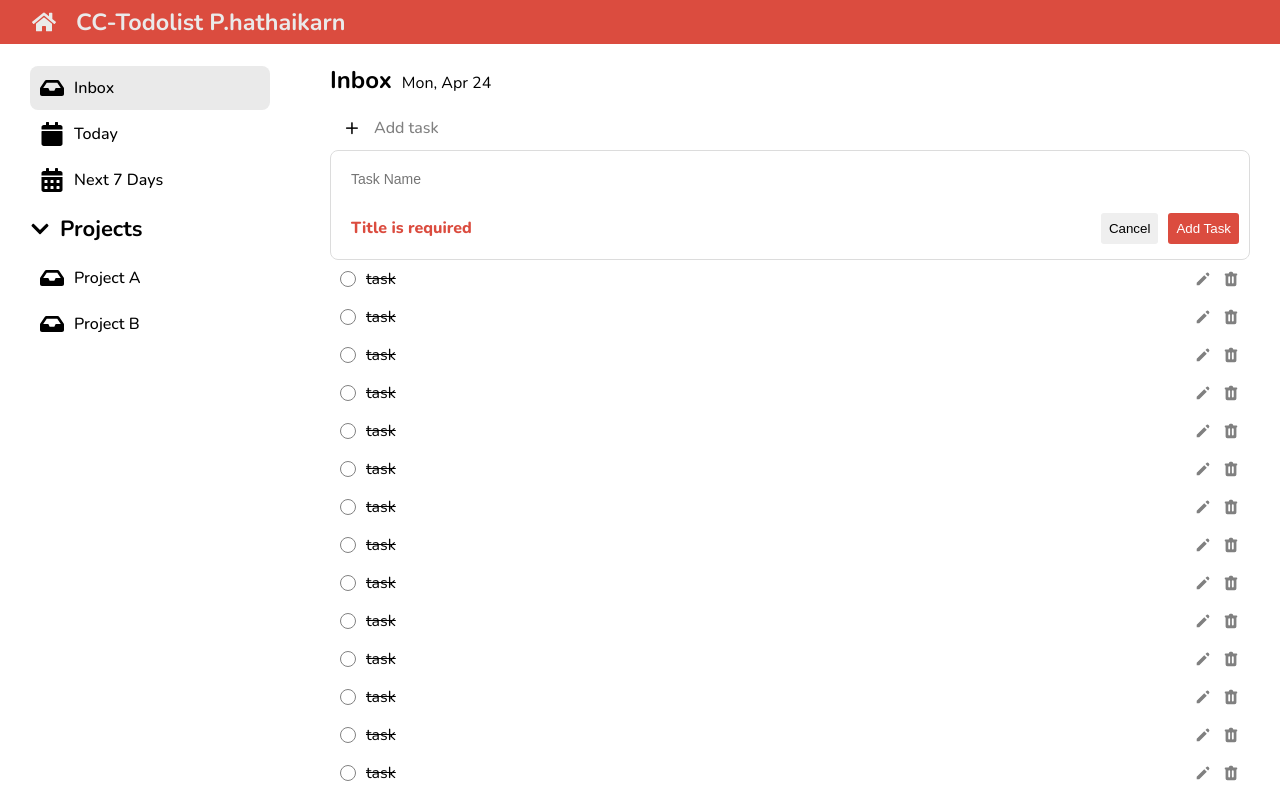
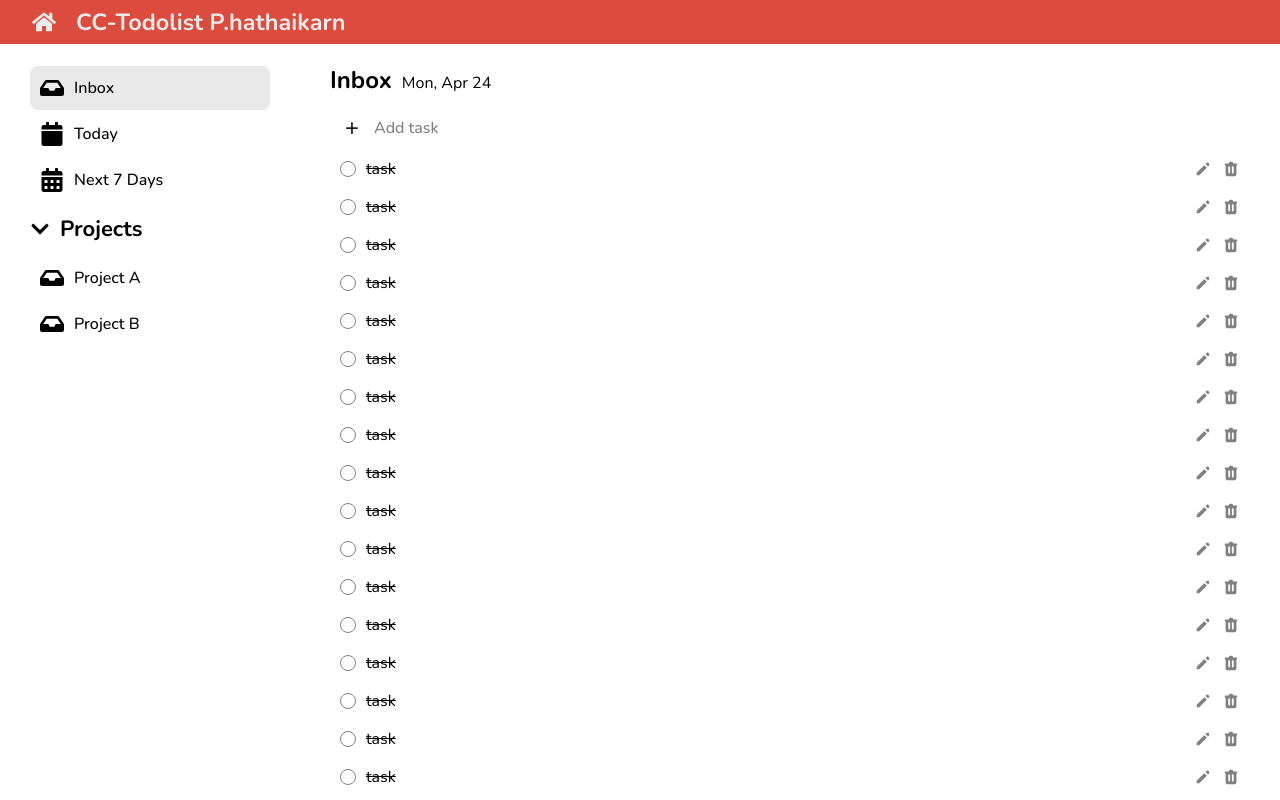
Before and after one commit to Prhathaikarn/React-Todolist, a React (Create React App) app: page / in a window 1280 px wide. Built offline with nearby package versions, Linux system fonts and the light colour scheme; the HTML template or start-up script is replaced by a standard one.

Commit message:
UI state toggle addTodo

```diff
--- a/src/components/Todo/AddTodo.jsx
+++ b/src/components/Todo/AddTodo.jsx
@@ -1,16 +1,24 @@
-import styles from './AddTodo.module.scss'
-import { TodoForm } from './TodoForm'
+import styles from './AddTodo.module.scss';
+import { useState } from 'react';
+import { TodoForm } from './TodoForm';
 
 export function AddTodo() {
-    return (
-        <>
-        <div className={styles.add__todo}>
-        <span>+</span>
-        <h3>Add task</h3>
-      </div>
+  const [isAddMode, setIsAddMode] = useState(false);
 
-      <TodoForm />
-        </>
+  const handleClickAddTask = () => {
+    setIsAddMode(true);
+  };
 
-    )
+  return (
+    <>
+      {!isAddMode ? (
+        <div className={styles.add__todo} onClick={handleClickAddTask}>
+          <span>+</span>
+          <h3>Add task</h3>
+        </div>
+      ) : (
+        <TodoForm onSetIsAddMode = {setIsAddMode} />
+      )}
+    </>
+  );
 }
--- a/src/components/Todo/TodoForm.jsx
+++ b/src/components/Todo/TodoForm.jsx
@@ -1,15 +1,39 @@
+import styles from './TodoForm.module.scss';
+import React, { useState } from 'react';
 
-import styles from './TodoForm.module.scss'
-export function TodoForm() {
+export function TodoForm({onSetIsAddMode}) {
+  const [task, setTask] = useState('');
+
+  const handleSubmit = (e) => {
+    e.preventDefault();
+    console.log('Submit');
+    onSetIsAddMode(false)
+  };
+  const handleClickCancel = (e) => {
+    console.log('Cancel');
+    onSetIsAddMode(false)
+  };
+
+  const handleChangeInput = (e) => {
+    // console.log(e.target.value);
+    setTask(e.target.value);
+  };
 
   return (
-    <form className={styles.todo__form__container}>
-      <input className={styles.todo__form__input} placeholder="Task Name" />
+    <form className={styles.todo__form__container} onSubmit={handleSubmit}>
+      <input
+        className={styles.todo__form__input}
+        placeholder="Task Name"
+        value={task}
+        onChange={handleChangeInput}
+      />
       <div className={styles.todo__form__footer}>
         <p className={styles.todo__error}>Title is required</p>
         <div className={styles.todo__form__buttons}>
-          <button>Cancel</button>
-          <button>Add Task</button>
+          <button type="button" onClick={handleClickCancel}>
+            Cancel
+          </button>
+          <button type="submit">Add Task</button>
         </div>
       </div>
     </form>
```
